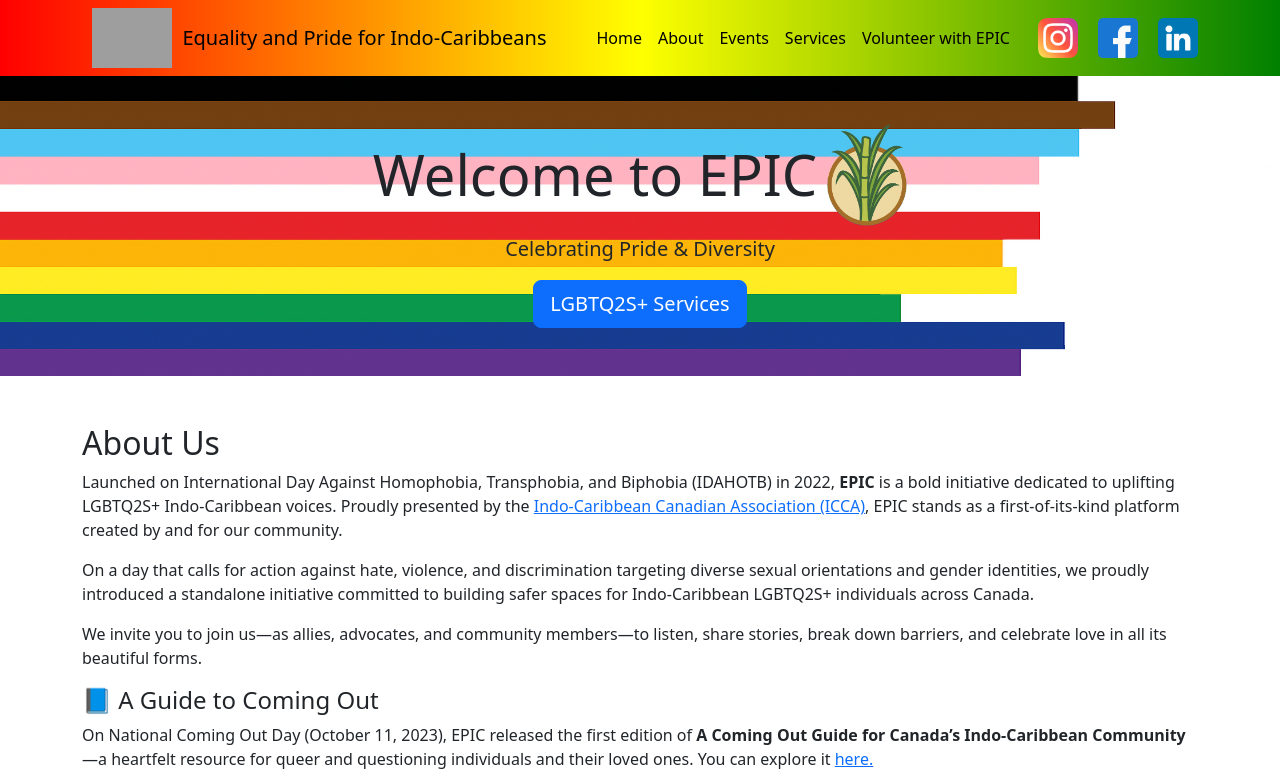
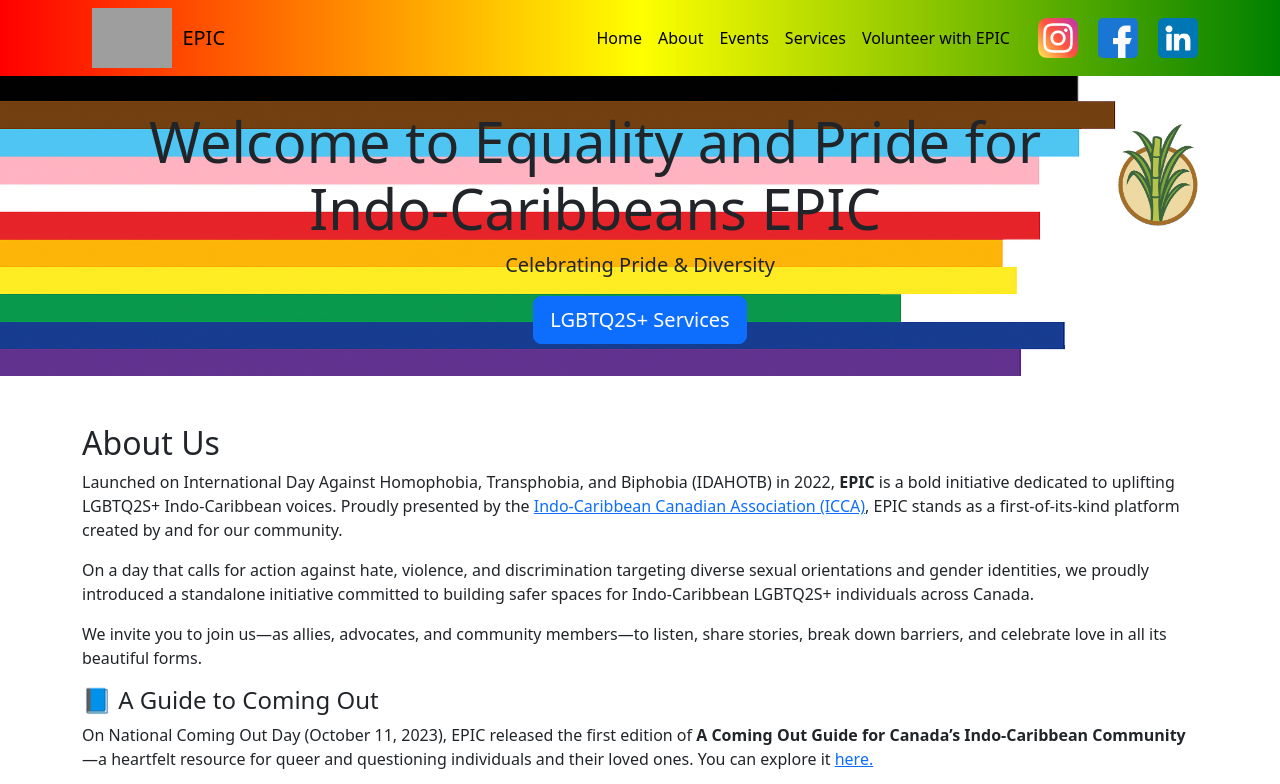
Before and after one commit to team4kira/EPIC-ICCA, a plain HTML site: page index.html in a window 1280 px wide. Shown: the top 784 px of the page. Drawn offline with nearby package versions, Linux system fonts and the light colour scheme; grey boxes are pictures that could not be loaded.

Commit message:
index.html

```diff
--- a/index.html
+++ b/index.html
@@ -396,7 +396,7 @@ fieldset {
   <nav class="navbar navbar-expand-lg navbar-lite custom-nav">
     <div class="container">
       <a href="https://www.indocaribcdn.com/epic" target="_blank"><img src="images/epiclogo.png" alt="Company Logo" style="width: 80px; margin-left: 10px;"></a>
-      <a class="navbar-brand" href="#">&nbsp;&nbsp;Equality and Pride for Indo-Caribbeans</a>
+      <a class="navbar-brand" href="#">&nbsp;&nbsp;EPIC</a>
       <button class="navbar-toggler" type="button" data-bs-toggle="collapse" data-bs-target="#navbarNav">
         <span class="navbar-toggler-icon"></span>
       </button>
@@ -420,7 +420,7 @@ fieldset {
  <section id="home" class="hero-section">
   <div class="container text-center text-white">
     <h1 class="display-4 text-dark d-flex align-items-center justify-content-center">
-    Welcome to EPIC
+    Welcome to Equality and Pride for Indo-Caribbeans EPIC
     <img src="images/Pride.png" alt="Company Logo" style="width: 80px; margin-left: 10px;">
 </h1>
     <p class="lead text-dark">Celebrating Pride & Diversity</p>
```
